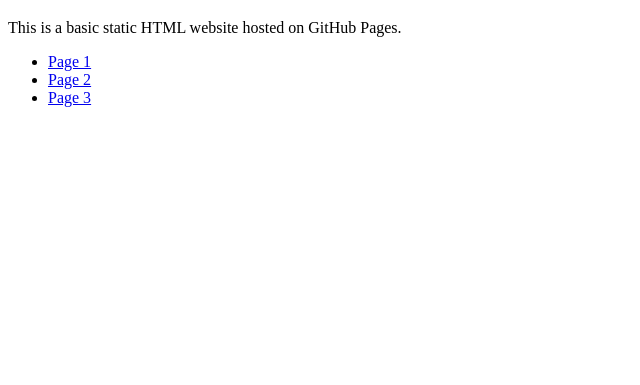
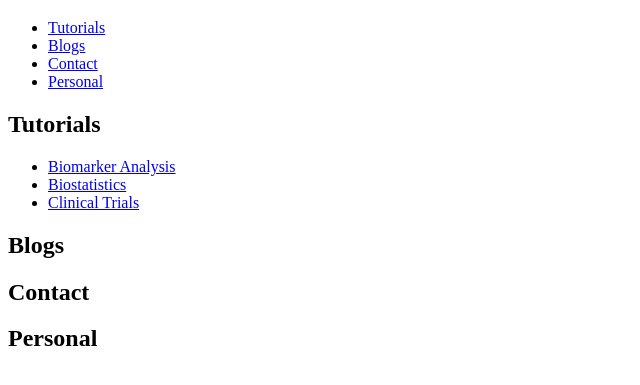
Before and after one commit to yubingwan/yubingwan.github.io, a plain HTML site: page index.html in a window 1280 px wide. Shown: the part 61-446 px from the top of the page, without its empty margins (0-640 px from the left). Drawn offline with Linux system fonts and the light colour scheme.

Commit message:
add pages

```diff
--- a/index.html
+++ b/index.html
@@ -4,18 +4,46 @@
     <meta charset="UTF-8">
     <meta http-equiv="X-UA-Compatible" content="IE=edge">
     <meta name="viewport" content="width=device-width, initial-scale=1.0">
-    <title>Your Website Title</title>
+    <title>Yubing's DigiDao Universe</title>
     <!-- Add any additional head content here (e.g., CSS links, scripts) -->
 </head>
 <body>
-    <h1>Welcome to My Website!</h1>
-    <p>This is a basic static HTML website hosted on GitHub Pages.</p>
+    <header>
+        <h1>Welcome to My Website!</h1>
+        <nav>
+            <ul>
+                <li><a href="#tutorials">Tutorials</a></li>
+                <li><a href="#blogs">Blogs</a></li>
+                <li><a href="#contact">Contact</a></li>
+                <li><a href="#personal">Personal</a></li>
+            </ul>
+        </nav>
+    </header>
 
-     <!-- Links to other HTML pages -->
-    <ul>
-        <li><a href="learn_biomarker_analysis.html">Page 1</a></li>
-        <li><a href="learn_biostatistics.html">Page 2</a></li>
-        <li><a href="learn_clinical_trials.html">Page 3</a></li>
-    </ul><!-- Add your website content here -->
+    <section id="tutorials">
+        <h2>Tutorials</h2>
+        <!-- Links to tutorial pages -->
+        <ul>
+            <li><a href="learn_biomarker_analysis.html">Biomarker Analysis</a></li>
+            <li><a href="learn_biostatistics.html">Biostatistics</a></li>
+            <li><a href="learn_clinical_trials.html">Clinical Trials</a></li>
+        </ul>
+    </ul>
+    </section>
+
+    <section id="blogs">
+        <h2>Blogs</h2>
+        <!-- Links to blog pages or blog content -->
+    </section>
+
+    <section id="contact">
+        <h2>Contact</h2>
+        <!-- Contact information or a contact form -->
+    </section>
+
+    <section id="personal">
+        <h2>Personal</h2>
+        <!-- Personal information, links, or content -->
+    </section>
 </body>
 </html>
```
